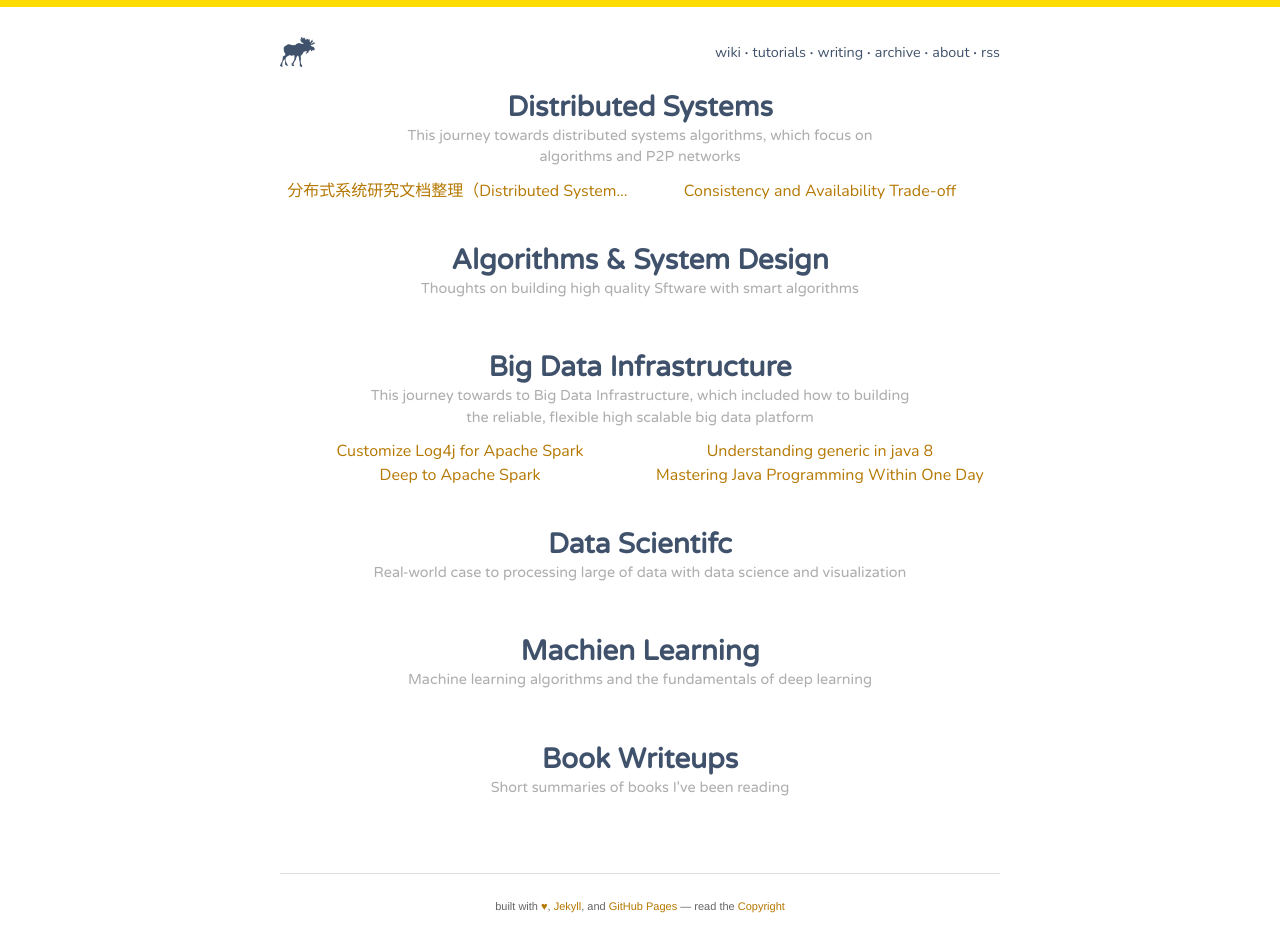
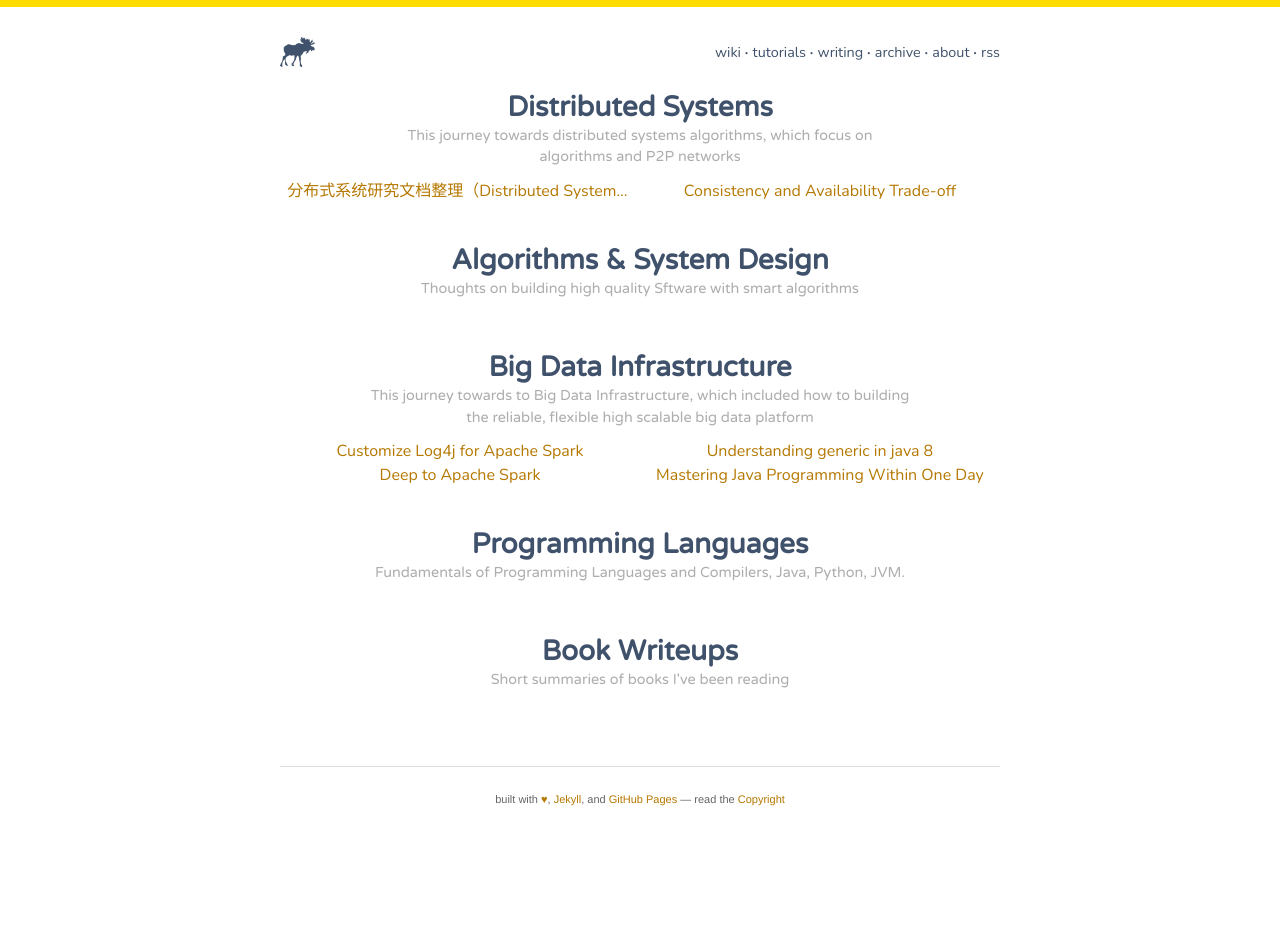
Before and after one commit to SharpLu/Blog, a Jekyll site: the page built from index.html, in a window 1280 px wide. Built offline with Jekyll 4.4.1, drawn with Linux system fonts in a browser that asks for light colours; after the commit the page ends 900 px from its top, so only the background shows below that.

Commit message:
simplified

```diff
--- a/_data/series.yml
+++ b/_data/series.yml
@@ -14,15 +14,10 @@
     big data platform
   tag_name: BigData
 
-- name: Data Scientifc
+- name: Programming Languages
   desc: |
-    Real-world case to processing large of data with data science and visualization
-  tag_name: DataScientifc
-
-- name: Machien Learning
-  desc: |
-    Machine learning algorithms and the fundamentals of deep learning
-  tag_name: MachineLearning
+    Fundamentals of Programming Languages and Compilers, Java, Python, JVM.
+  tag_name: Programming
 
 # - name: The way of the success
 #   desc: |
```
